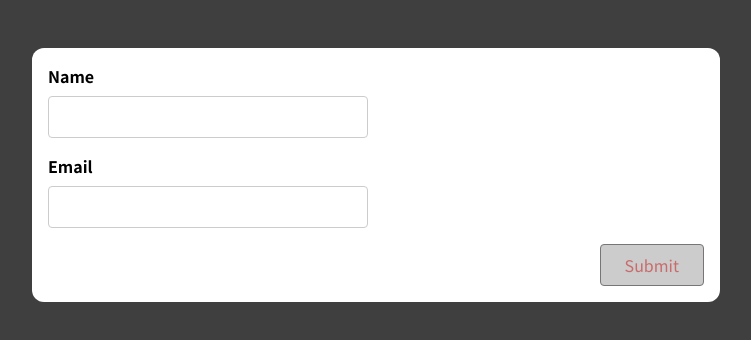
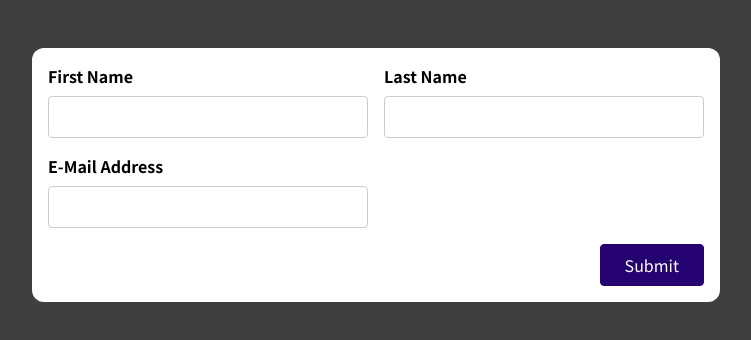
Before and after one commit to martinwachira/how2React-Redefined-2, a JavaScript app: page / in a window 1280 px wide. Shown: the top 340 px of the page, without its empty margins (264-1015 px from the left). Built offline with nearby package versions, Linux system fonts and the light colour scheme.

Commit message:
use basic form

```diff
--- a/src/App.js
+++ b/src/App.js
@@ -1,9 +1,11 @@
-import SimpleInput from './components/SimpleInput';
+import BasicForm from "./components/BasicForm";
+// import SimpleInput from "./components/SimpleInput";
 
 function App() {
   return (
     <div className="app">
-      <SimpleInput />
+      {/* <SimpleInput /> */}
+      <BasicForm />
     </div>
   );
 }
--- a/src/components/BasicForm.js
+++ b/src/components/BasicForm.js
@@ -1,21 +1,29 @@
+// import customHook from "../hooks/custom-hook";
+
 const BasicForm = (props) => {
+  const fname = "";
+  const lname = "";
+  const address = "";
+  const submitHandler = (e) => {
+    e.preventDefault();
+  };
   return (
-    <form>
-      <div className='control-group'>
-        <div className='form-control'>
-          <label htmlFor='name'>First Name</label>
-          <input type='text' id='name' />
+    <form onSubmit={submitHandler}>
+      <div className="control-group">
+        <div className="form-control">
+          <label htmlFor="name">First Name</label>
+          <input type="text" id="name" name={fname} />
         </div>
-        <div className='form-control'>
-          <label htmlFor='name'>Last Name</label>
-          <input type='text' id='name' />
+        <div className="form-control">
+          <label htmlFor="name">Last Name</label>
+          <input type="text" id="name" name={lname} />
         </div>
       </div>
-      <div className='form-control'>
-        <label htmlFor='name'>E-Mail Address</label>
-        <input type='text' id='name' />
+      <div className="form-control">
+        <label htmlFor="name">E-Mail Address</label>
+        <input type="text" id="name" name={address} />
       </div>
-      <div className='form-actions'>
+      <div className="form-actions">
         <button>Submit</button>
       </div>
     </form>
```
